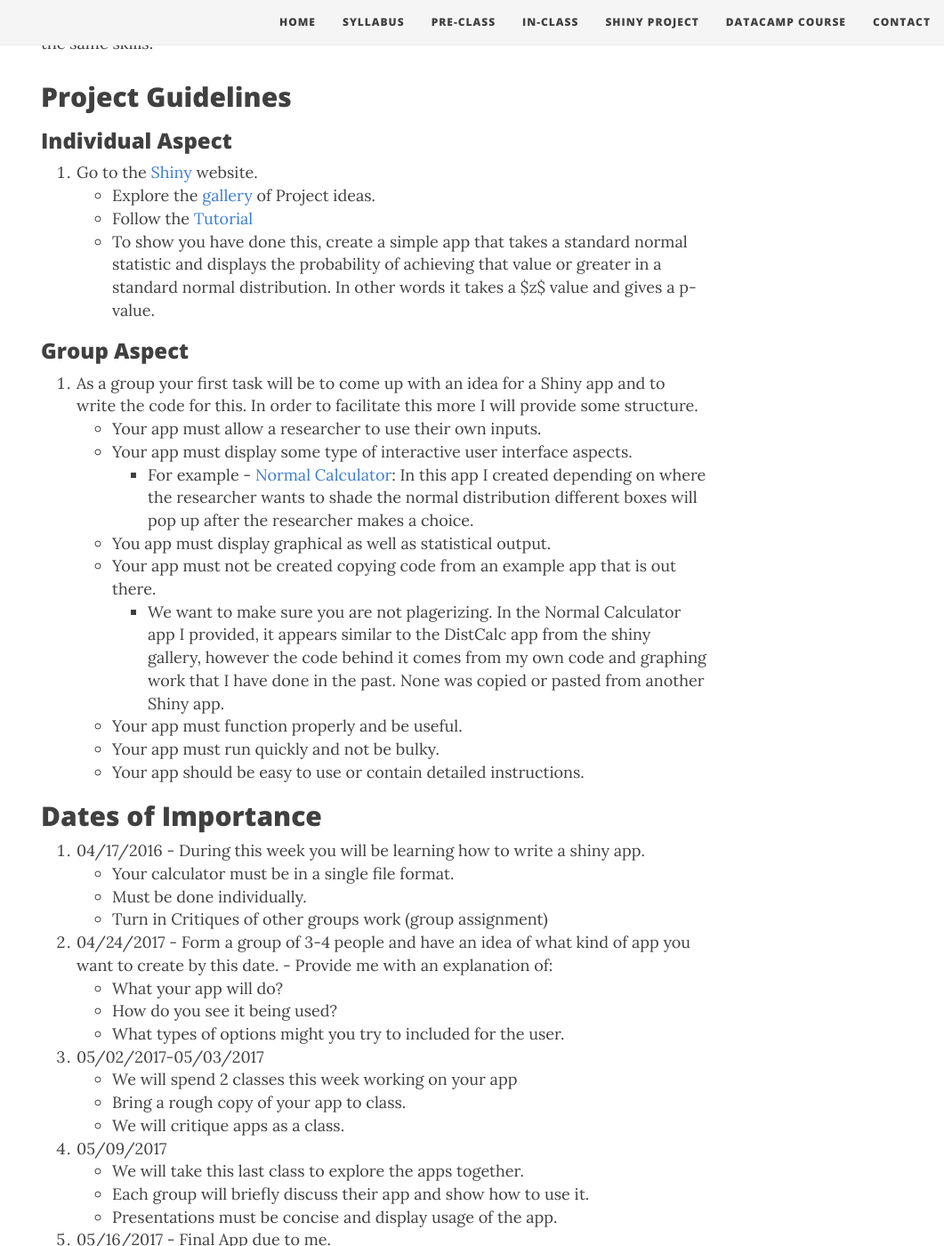
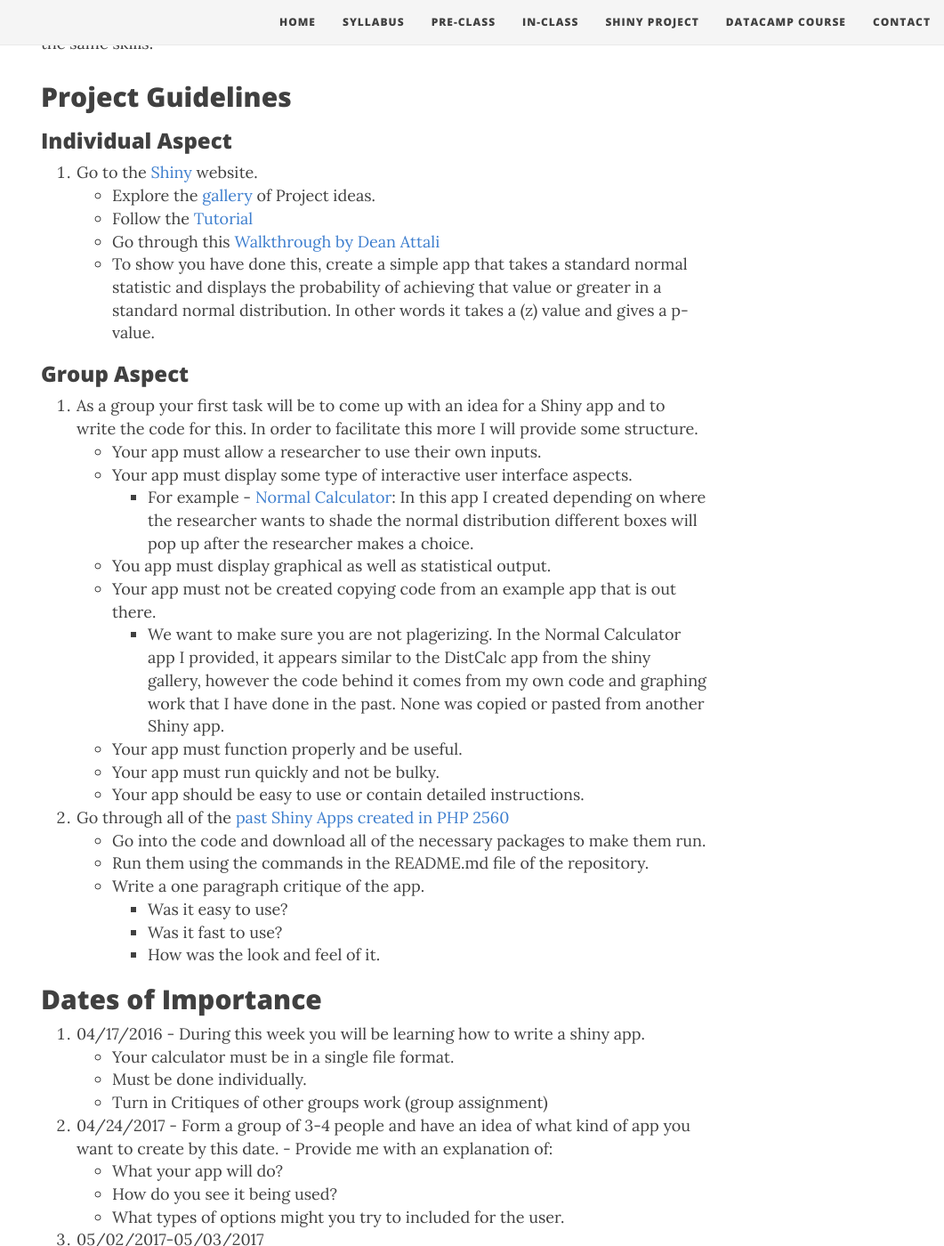
Before and after one commit to php2560/php2560.github.io, a Jekyll site: the page built from project.md, in a window 1280 px wide and 1400 px high, scrolled down 532 px. Shown: the whole window at 89% size, without its empty margins (219-1280 px from the left). Built offline with Jekyll 4.4.1, drawn with Linux system fonts in a browser that asks for light colours; nearby versions of some CDN libraries.

Commit message:
update proect page

```diff
--- a/project.md
+++ b/project.md
@@ -18,7 +18,9 @@ It is very important in the world of Big Data and Computing that we learn how to
 1. Go to the [Shiny](http://shiny.rstudio.com/) website.
     - Explore the [gallery](http://shiny.rstudio.com/gallery/) of Project ideas.
     - Follow the [Tutorial](http://shiny.rstudio.com/tutorial/)
-    - To show you have done this, create a simple app that takes a standard normal statistic and displays the probability of achieving that value or greater in a standard normal distribution. In other words it takes a $z$ value and gives a p-value.
+    - Go through this [Walkthrough by Dean Attali](http://deanattali.com/blog/building-shiny-apps-tutorial/)
+    - To show you have done this, create a simple app that takes a standard normal statistic and displays the probability of achieving that value or greater in a standard normal distribution. In other words it takes a \(z\) value and gives a p-value.
+
 
 ### Group Aspect
 
@@ -32,7 +34,13 @@ It is very important in the world of Big Data and Computing that we learn how to
     - Your app must function properly and be useful.
     - Your app must run quickly and not be bulky.
     - Your app should be easy to use or contain detailed instructions.
-
+3. Go through all of the [past Shiny Apps created in PHP 2560](https://github.com/php2560/Final_Projects)
+    - Go into the code and download all of the necessary packages to make them run.
+    - Run them using the commands in the README.md file of the repository.
+    - Write a one paragraph critique of the app.
+        - Was it easy to use?
+        - Was it fast to use?
+        - How was the look and feel of it.
 
 ## Dates of Importance
 
```
